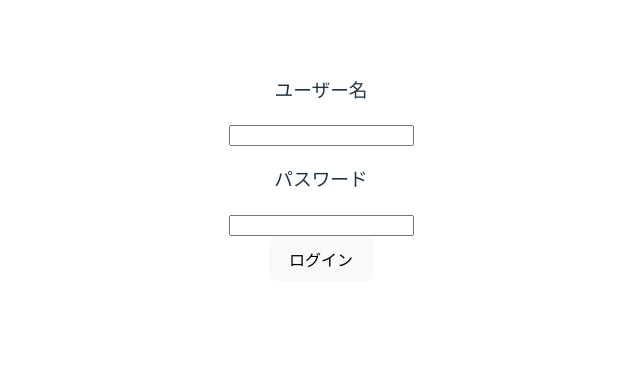
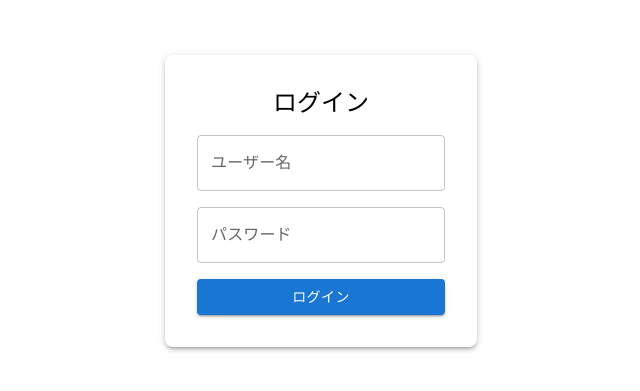
Before and after one commit to hkhb/CustmerHub, a React (Vite) app: page / in a window 1280 px wide. Shown: the part 231-622 px from the top of the page, without its empty margins (319-959 px from the left). Built offline with nearby package versions, Linux system fonts and the light colour scheme.

Commit message:
ログイン画面を変更

```diff
--- a/src/components/login.tsx
+++ b/src/components/login.tsx
@@ -1,4 +1,5 @@
 import { useState } from 'react'
+import { TextField, Button, Box, Typography } from '@mui/material';
 import './login.css'
 
 interface loginProps{
@@ -21,27 +22,45 @@ function Login({login}:loginProps) {
   const [formPassword, setformPassword] = useState<string>("");
 
   return (
-    <div>
-      <div className='Login-area'>
-        <h3>ユーザー名</h3>
-        <input
-          type="text"
-          className='login-form, form'
+
+    <Box
+      component="form"
+      onSubmit={onLogin}
+      sx={{
+        maxWidth: 400,
+        margin: 'auto',
+        padding: 4,
+        display: 'flex',
+        flexDirection: 'column',
+        gap: 2,
+        backgroundColor: '#fff',
+        borderRadius: 2,
+        boxShadow: 3,
+        mt: 8,
+      }}
+    >
+      <Typography variant="h5" textAlign="center" color="black">
+        ログイン
+      </Typography>
+      <TextField
+        label="ユーザー名"
+        variant="outlined"
+        fullWidth
         value={formUser}
         onChange={(e) => setformUser(e.target.value)}
       />
-      </div>
-      <div className='password-area'>
-        <h3>パスワード</h3>
-        <input
-          type="text"
-          className='password-form, form'
+      <TextField
+        label="パスワード"
+        type="password"
+        variant="outlined"
+        fullWidth
         value={formPassword}
         onChange={(e) => setformPassword(e.target.value)}
       />
-      </div>
-      <button onClick={onLogin}>ログイン</button>
-    </div>
+      <Button type="submit" variant="contained" color="primary">
+        ログイン
+      </Button>
+    </Box>
   )
 }
 
```
Lines whose indentation alone changed are shown as unchanged.
